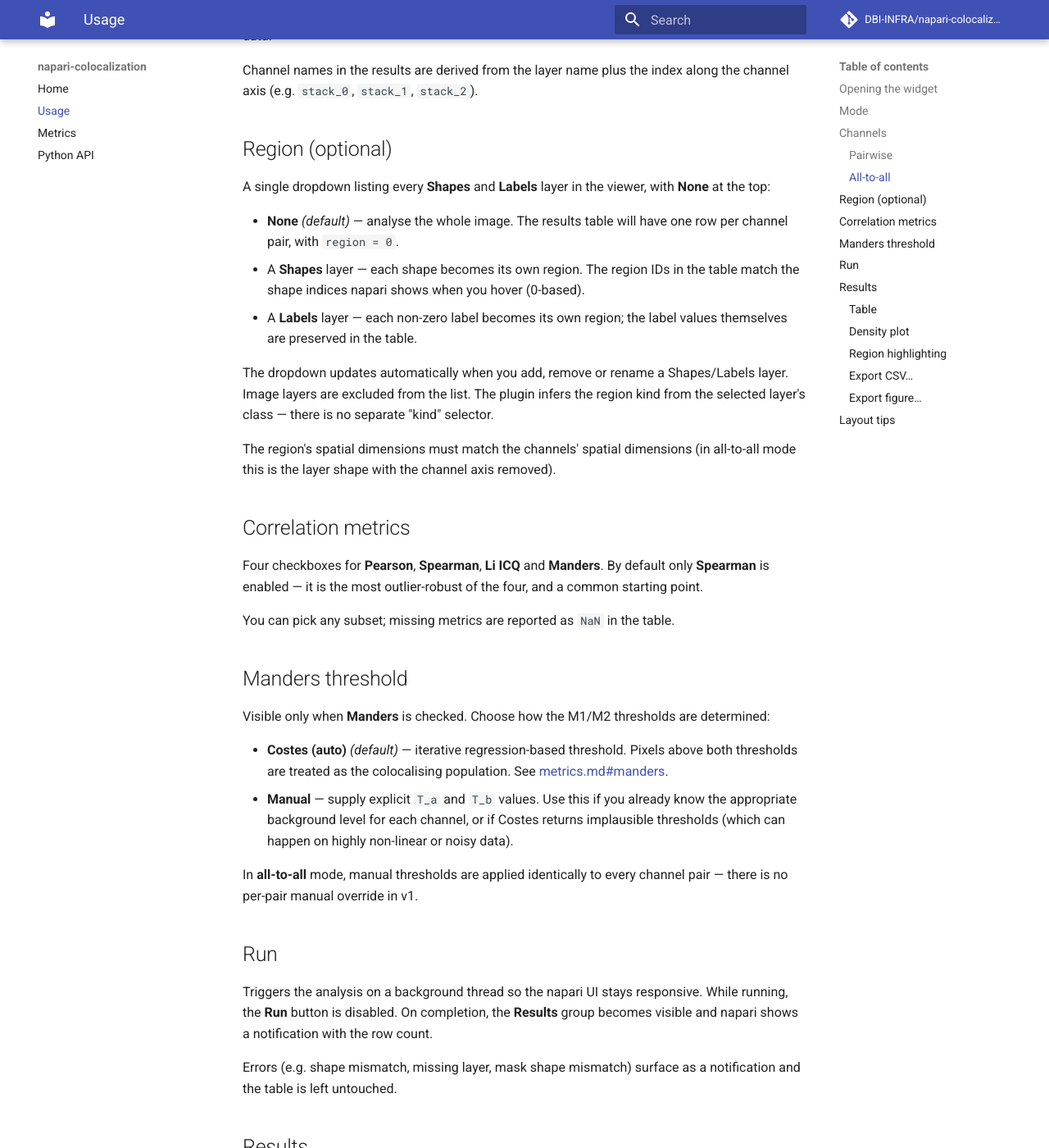
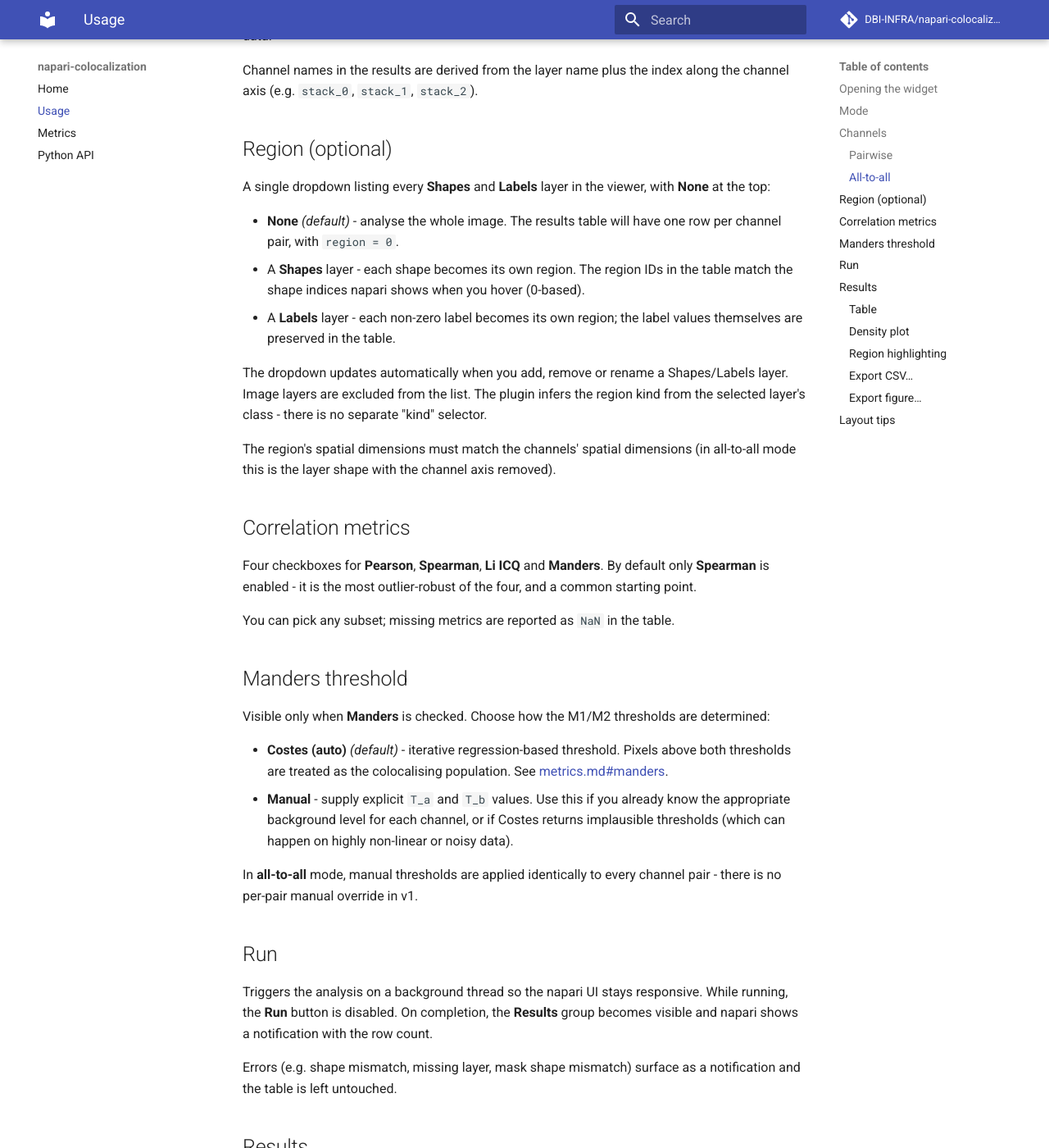
Before and after one commit to DBI-INFRA/napari-colocalization, an MkDocs documentation site: the page built from docs/usage.md, in a window 1280 px wide and 1400 px high, scrolled down 1650 px. Shown: the whole window at 82% size. Built offline with MkDocs 1.6.1 and Material for MkDocs 9.7.7, drawn with Linux system fonts in a browser that asks for light colours; comment, search, counter and statistics services are not loaded; some of the changed text lies outside the part shown.

```diff
--- a/docs/usage.md
+++ b/docs/usage.md
@@ -10,7 +10,7 @@ dock widget, top to bottom.
 In napari: **Plugins → Colocalization Analysis**. The widget docks on the
 right by default. To follow along without your own data, load a sample:
 **File → Open Sample → napari-colocalization → Colocalization sample (2D)**.
-A 3D synthetic version is also provided, plus **CBS006RBM** — a
+A 3D synthetic version is also provided, plus **CBS006RBM** - a
 two-channel benchmark image (~50 % colocalization) downloaded once and
 cached under `~/.cache/napari-colocalization/` from the
 [Colocalization Benchmark Source](https://colocalization-benchmark.com).
@@ -22,8 +22,8 @@ cached under `~/.cache/napari-colocalization/` from the
 
 The widget has two halves separated by a draggable divider:
 
-- **Configuration** (top) — what to analyse and how.
-- **Results** (bottom) — Run button, table, density plot, CSV export, and
+- **Configuration** (top) - what to analyse and how.
+- **Results** (bottom) - Run button, table, density plot, CSV export, and
   figure export. Hidden until the first run.
 
 Each half has its own scrollbar; if a section overflows you can drag the
@@ -33,9 +33,9 @@ divider or resize the dock to redistribute space.
 
 Choose how channels are supplied:
 
-- **Pairwise** *(default)* — pick two separate image layers (e.g.
+- **Pairwise** *(default)* - pick two separate image layers (e.g.
   `channel_a` and `channel_b`).
-- **All-to-all** — pick a single image layer that has a channel axis (e.g.
+- **All-to-all** - pick a single image layer that has a channel axis (e.g.
   shape `(C, Y, X)` or `(Z, Y, X, C)`); the plugin computes every channel
   pair `(i, j)` with `i < j`.
 
@@ -68,17 +68,17 @@ along the channel axis (e.g. `stack_0`, `stack_1`, `stack_2`).
 A single dropdown listing every **Shapes** and **Labels** layer in the
 viewer, with **None** at the top:
 
-- **None** *(default)* — analyse the whole image. The results table will
+- **None** *(default)* - analyse the whole image. The results table will
   have one row per channel pair, with `region = 0`.
-- A **Shapes** layer — each shape becomes its own region. The region IDs
+- A **Shapes** layer - each shape becomes its own region. The region IDs
   in the table match the shape indices napari shows when you hover
   (0-based).
-- A **Labels** layer — each non-zero label becomes its own region; the
+- A **Labels** layer - each non-zero label becomes its own region; the
   label values themselves are preserved in the table.
 
 The dropdown updates automatically when you add, remove or rename a
 Shapes/Labels layer. Image layers are excluded from the list. The
-plugin infers the region kind from the selected layer's class — there
+plugin infers the region kind from the selected layer's class - there
 is no separate "kind" selector.
 
 The region's spatial dimensions must match the channels' spatial
@@ -88,7 +88,7 @@ axis removed).
 ## Correlation metrics
 
 Four checkboxes for **Pearson**, **Spearman**, **Li ICQ** and **Manders**. By default
-only **Spearman** is enabled — it is the most outlier-robust of the four,
+only **Spearman** is enabled - it is the most outlier-robust of the four,
 and a common starting point.
 
 You can pick any subset; missing metrics are reported as `NaN` in the
@@ -99,16 +99,16 @@ table.
 Visible only when **Manders** is checked. Choose how the M1/M2 thresholds
 are determined:
 
-- **Costes (auto)** *(default)* — iterative regression-based threshold.
+- **Costes (auto)** *(default)* - iterative regression-based threshold.
   Pixels above both thresholds are treated as the colocalising population.
   See [metrics.md#manders](metrics.md#manders-mcc).
-- **Manual** — supply explicit `T_a` and `T_b` values. Use this if you
+- **Manual** - supply explicit `T_a` and `T_b` values. Use this if you
   already know the appropriate background level for each channel, or if
   Costes returns implausible thresholds (which can happen on highly
   non-linear or noisy data).
 
 In **all-to-all** mode, manual thresholds are applied identically to every
-channel pair — there is no per-pair manual override in v1.
+channel pair - there is no per-pair manual override in v1.
 
 ## Run
 
@@ -150,19 +150,19 @@ lines mark the Manders thresholds when those metrics were computed. The
 metric values for the selected row are written in the upper-left corner.
 
 Hexbin aggregates pixels into a fixed grid, so render cost is bounded
-regardless of region size — every pixel in the region contributes,
+regardless of region size - every pixel in the region contributes,
 nothing is subsampled.
 
 ### Region highlighting
 
 When you select rows in the table:
 
-- **Shapes source** — every selected row's shape gets the dashed-outline
+- **Shapes source** - every selected row's shape gets the dashed-outline
   highlight in the viewer.
-- **Labels source** — selecting a single row turns on `show_selected_label`
+- **Labels source** - selecting a single row turns on `show_selected_label`
   for that label; selecting multiple rows drops the focus filter so all
   labels remain visible (napari only emphasises one label at a time).
-- **None source** — no viewer highlighting.
+- **None source** - no viewer highlighting.
 
 Ctrl-clicking the only selected row deselects it; the density plot clears
 and the viewer highlight is removed.
@@ -178,11 +178,11 @@ Saves the current density plot as an image. A small dialog asks for
 **width** and **height** in inches and **DPI** before opening a file
 dialog; the file extension chooses the format (PNG, PDF, SVG, or TIFF).
 The black axes background is preserved. The on-screen canvas is not
-resized — only the saved file uses the chosen dimensions.
+resized - only the saved file uses the chosen dimensions.
 
 ## Layout tips
 
-- The divider between **Configuration** and **Results** is draggable —
+- The divider between **Configuration** and **Results** is draggable -
   pull it down if your config has many active options.
 - The divider between the **table** and the **density plot** is also
   draggable. The default 60/40 split favours the table.
```
Also changed, not shown: README.md (+28 -20 lines), docs/api.md (+7 -7 lines), docs/index.md (+6 -6 lines), docs/metrics.md (+12 -12 lines), 8 other files.
